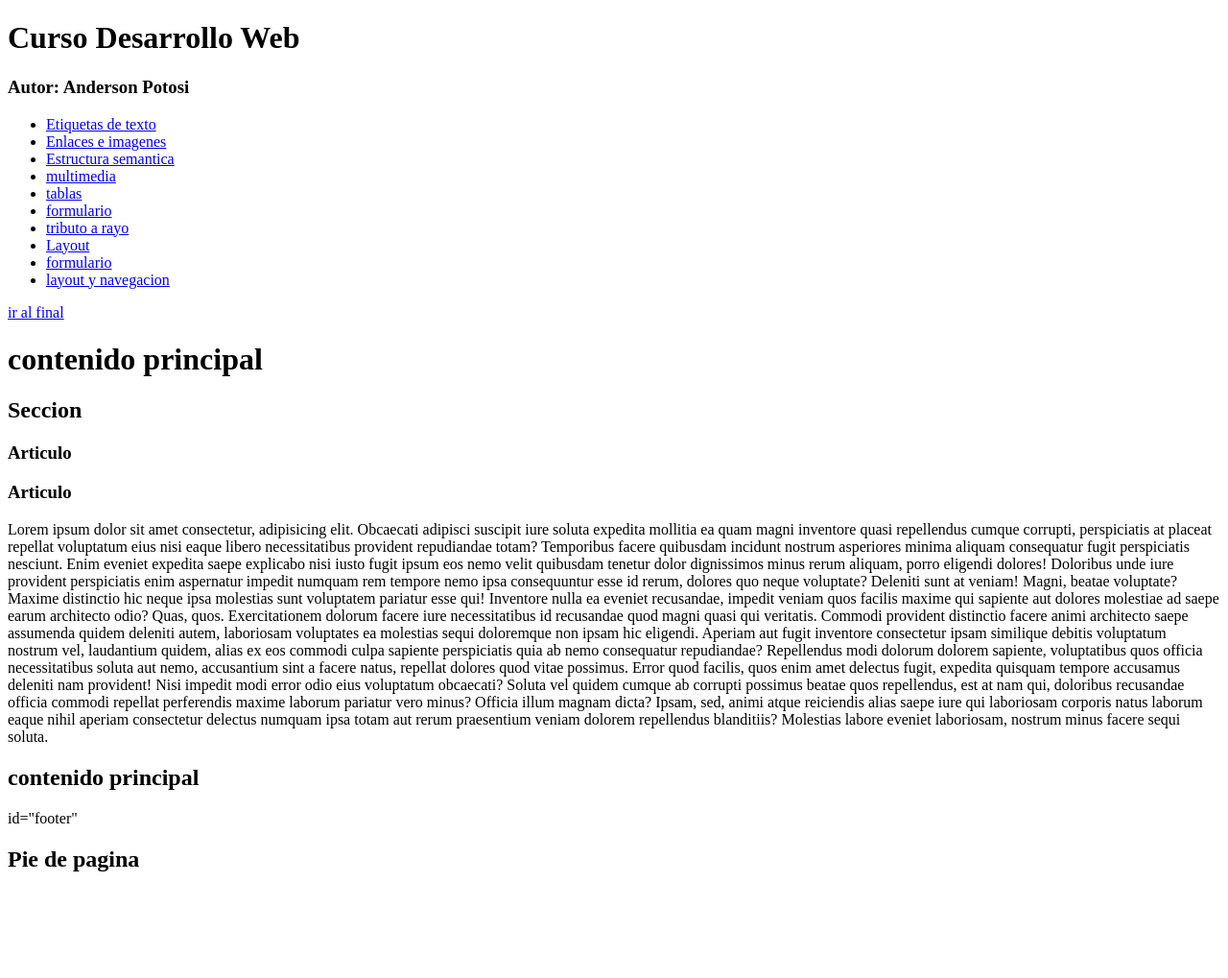
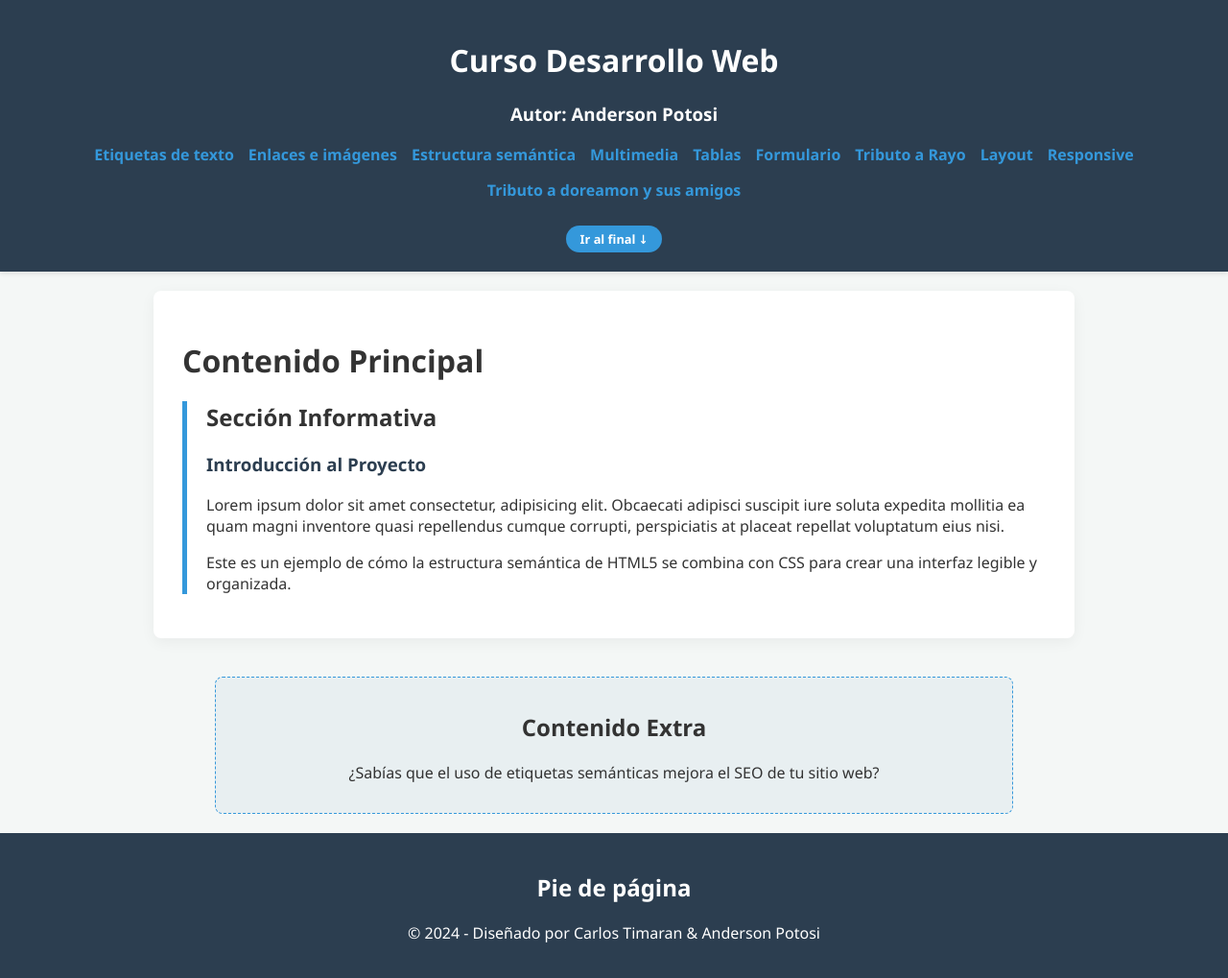
Before and after one commit to ANDESONi-pixel/Proyecto, a plain HTML site: page index.html in a window 1280 px wide. Shown: the whole page at 96% size. Before the commit the page ends 928 px from the top, so only its background shows below. Drawn offline with Linux system fonts and the light colour scheme.

Commit message:
Add tribute pages and link css

```diff
--- a/css/style.css
+++ b/css/style.css
@@ -1,69 +1 @@
 /* style.css */
-
-h1 {
-    color: rgb(173, 14, 133);
-}
-
-
-bodY {
-    background-color: #85114ba4;
-    padding: 20px;
-}
-
-
-/* Selector de etiqueta: Pinta el fondo de TODO el <main> */
-main {
-    background-color: #52425ca4;
-    padding: 20px;
-}
-
-p {
-    background-color: #751344a4;
-    padding: 20px;
-}
-
-/* Selector de clase: Solo afecta al pÃ¡rrafo con class="texto-destacado" */
-.texto-destacado {
-    color: #814a39;
-    font-weight: bold;
-}
-
-/* Selector de ID: Solo afecta a la barra de navegaciÃ³n con id="menu-principal" */
-#menu-principal {
-    background-color: #322424;
-    padding: 10px;
-}
-
-#destacado {
-
-    background-color: #91a422a4;
-    padding: 20px;
-}
-
-
-/* TIPOGRAFIA */
-
-.titulo {
-
-    font-family: 'Lucida Sans', 'Lucida Sans Regular', 'Lucida Grande', 'Lucida Sans Unicode', Geneva, Verdana, sans-serif;
-    font-size: 4rem;
-    text-shadow: 4px 2px 4px #65816cdb;
-
-}
-
-
-
-/* EJEMPLO MODELO CAJA */
-
-.tarjeta-proyecto {
-    background-color: rgb(158, 58, 58);
-
-    padding: 20px;
-    /* Espacio interior para que el texto respire */
-    margin: 15px;
-    /* Separación con otras tarjetas */
-    border-radius: 12px;
-    /* Esquinas redondeadas suaves */
-    box-shadow: 0px 4px 8px rgba(39, 89, 39, 0.1);
-    /* Efecto de tarjeta flotante */
-}
--- a/index.html
+++ b/index.html
@@ -3,83 +3,157 @@
 <head>
     <meta charset="UTF-8">
     <meta name="viewport" content="width=device-width, initial-scale=1.0">
-    <title>ejercicio1-Carlos Timaran</title>
+    <title>Ejercicio 1 - Carlos Timaran</title>
+    <style>
+        /* Variables de color para facilitar cambios */
+        :root {
+            --primary-color: #2c3e50;
+            --accent-color: #3498db;
+            --bg-color: #f4f7f6;
+            --text-color: #333;
+            --white: #ffffff;
+        }
+
+        body {
+            font-family: 'Segoe UI', Tahoma, Geneva, Verdana, sans-serif;
+            background-color: var(--bg-color);
+            color: var(--text-color);
+            margin: 0;
+            padding: 0;
+            display: flex;
+            flex-direction: column;
+            align-items: center;
+        }
+
+        header {
+            background-color: var(--primary-color);
+            color: var(--white);
+            width: 100%;
+            padding: 20px 0;
+            text-align: center;
+            box-shadow: 0 2px 5px rgba(0,0,0,0.1);
+        }
+
+        nav ul {
+            list-style: none;
+            padding: 0;
+            display: flex;
+            justify-content: center;
+            flex-wrap: wrap;
+            gap: 15px;
+        }
+
+        nav a {
+            color: var(--accent-color);
+            text-decoration: none;
+            font-weight: bold;
+            transition: color 0.3s;
+        }
+
+        nav a:hover {
+            color: #2980b9;
+            text-decoration: underline;
+        }
+
+        main {
+            max-width: 900px;
+            background: var(--white);
+            margin: 20px;
+            padding: 30px;
+            border-radius: 8px;
+            box-shadow: 0 4px 15px rgba(0,0,0,0.05);
+        }
+
+        section {
+            border-left: 5px solid var(--accent-color);
+            padding-left: 20px;
+            margin-top: 20px;
+        }
+
+        article h3 {
+            color: var(--primary-color);
+        }
+
+        aside {
+            background-color: #e8eff1;
+            padding: 15px;
+            margin: 20px;
+            border-radius: 8px;
+            width: 80%;
+            max-width: 800px;
+            text-align: center;
+            border: 1px dashed var(--accent-color);
+        }
+
+        footer {
+            background-color: var(--primary-color);
+            color: var(--white);
+            width: 100%;
+            padding: 20px 0;
+            text-align: center;
+            margin-top: auto;
+        }
+
+        .btn-scroll {
+            display: inline-block;
+            margin-top: 10px;
+            padding: 5px 15px;
+            background: var(--accent-color);
+            color: white;
+            border-radius: 20px;
+            text-decoration: none;
+            font-size: 0.8rem;
+        }
+    </style>
 </head>
 <body>
+
     <header>
         <h1>Curso Desarrollo Web</h1>
         <h3>Autor: Anderson Potosi</h3>
         <nav>
             <ul>
                 <li><a href="pages/text.html">Etiquetas de texto</a></li>
-                 <li><a href="pages/link.html">Enlaces e imagenes</a></li>
-                 <li><a href="pages/structure.html">Estructura semantica</a></li>
-                 <li><a href="pages/multimedia.html">multimedia</a></li>
-                 <li><a href="pages/table.html">tablas</a></li>
-                 <li><a href="pages/form.html">formulario</a></li>
-                  <li><a href="pages/tribute.html">tributo a rayo</a></li>
+                <li><a href="pages/link.html">Enlaces e imágenes</a></li>
+                <li><a href="pages/structure.html">Estructura semántica</a></li>
+                <li><a href="pages/multimedia.html">Multimedia</a></li>
+                <li><a href="pages/table.html">Tablas</a></li>
+                <li><a href="pages/form.html">Formulario</a></li>
+                <li><a href="pages/tribute.html">Tributo a Rayo</a></li>
                 <li><a href="pages/layout.html">Layout</a></li>
-                <li><a href="Pages/form.html">formulario</a></li>
-                 <li><a href="Pages/responsive">layout y navegacion</a></li>
-
-
-
+                <li><a href="pages/responsive.html">Responsive</a></li>
+                <li><a href="pages/tribute.html">Tributo a doreamon y sus amigos</a></li>
             </ul>
-         <a href="#footer">ir al final</a>
+            <a href="#footer" class="btn-scroll">Ir al final ↓</a>
         </nav>
     </header>
+
     <main>
-             <h1>contenido principal</h1>
+        <h1>Contenido Principal</h1>
         <section>
-                   <h2>Seccion</h2>
+            <h2>Sección Informativa</h2>
             <article>
-                       <h3>Articulo</h3>
-
-                       <h3>Articulo</h3>
-                    <p>Lorem ipsum dolor sit amet consectetur, adipisicing elit. Obcaecati adipisci suscipit iure soluta expedita mollitia
-                        ea quam magni inventore quasi repellendus cumque corrupti, perspiciatis at placeat repellat voluptatum eius nisi
-                        eaque libero necessitatibus provident repudiandae totam? Temporibus facere quibusdam incidunt nostrum asperiores
-                        minima aliquam consequatur fugit perspiciatis nesciunt. Enim eveniet expedita saepe explicabo nisi iusto fugit ipsum
-                        eos nemo velit quibusdam tenetur dolor dignissimos minus rerum aliquam, porro eligendi dolores! Doloribus unde iure
-                        provident perspiciatis enim aspernatur impedit numquam rem tempore nemo ipsa consequuntur esse id rerum, dolores quo
-                        neque voluptate? Deleniti sunt at veniam! Magni, beatae voluptate? Maxime distinctio hic neque ipsa molestias sunt
-                        voluptatem pariatur esse qui! Inventore nulla ea eveniet recusandae, impedit veniam quos facilis maxime qui sapiente
-                        aut dolores molestiae ad saepe earum architecto odio? Quas, quos. Exercitationem dolorum facere iure necessitatibus
-                        id recusandae quod magni quasi qui veritatis. Commodi provident distinctio facere animi architecto saepe assumenda
-                        quidem deleniti autem, laboriosam voluptates ea molestias sequi doloremque non ipsam hic eligendi. Aperiam aut fugit
-                        inventore consectetur ipsam similique debitis voluptatum nostrum vel, laudantium quidem, alias ex eos commodi culpa
-                        sapiente perspiciatis quia ab nemo consequatur repudiandae? Repellendus modi dolorum dolorem sapiente, voluptatibus
-                        quos officia necessitatibus soluta aut nemo, accusantium sint a facere natus, repellat dolores quod vitae possimus.
-                        Error quod facilis, quos enim amet delectus fugit, expedita quisquam tempore accusamus deleniti nam provident! Nisi
-                        impedit modi error odio eius voluptatum obcaecati? Soluta vel quidem cumque ab corrupti possimus beatae quos
-                        repellendus, est at nam qui, doloribus recusandae officia commodi repellat perferendis maxime laborum pariatur vero
-                        minus? Officia illum magnam dicta? Ipsam, sed, animi atque reiciendis alias saepe iure qui laboriosam corporis natus
-                        laborum eaque nihil aperiam consectetur delectus numquam ipsa totam aut rerum praesentium veniam dolorem repellendus
-                        blanditiis? Molestias labore eveniet laboriosam, nostrum minus facere sequi soluta.
+                <h3>Introducción al Proyecto</h3>
+                <p>
+                    Lorem ipsum dolor sit amet consectetur, adipisicing elit. Obcaecati adipisci suscipit iure soluta expedita mollitia
+                    ea quam magni inventore quasi repellendus cumque corrupti, perspiciatis at placeat repellat voluptatum eius nisi.
                 </p>
-
+                <p>
+                    Este es un ejemplo de cómo la estructura semántica de HTML5 se combina con CSS para crear una interfaz legible y organizada.
+                </p>
             </article>
         </section>
     </main>
+
     <aside>
-         <h2>contenido principal</h2>
+        <h2>Contenido Extra</h2>
+        <p>¿Sabías que el uso de etiquetas semánticas mejora el SEO de tu sitio web?</p>
     </aside>
-     <footer> id="footer"
-         <h2>Pie de pagina</h2>
-     </footer>
 
-
-
-
-
-
-
-
-
-  <!--  <h1> Indice </h1>-->
- <!-- <a href="pages/link.html">Ir a enlaces e imagenes </a>  -->
-
-
+    <footer id="footer">
+        <h2>Pie de página</h2>
+        <p>© 2024 - Diseñado por Carlos Timaran & Anderson Potosi</p>
+    </header>
 
 </body>
 </html>
```
Also changed, not shown: Pages/enlaces.html (added, +11 -0 lines), Pages/link.html (+3 -0 lines), Pages/tribute.html (added, +222 -0 lines), imagenes/Doreamon.webp (added), imagenes/Suneo.jpg (added), imagenes/Takeshi.jpg (added), imagenes/novita.jpg (added), imagenes/shizuka.jpg (added). Lines whose indentation alone changed are shown as unchanged.
